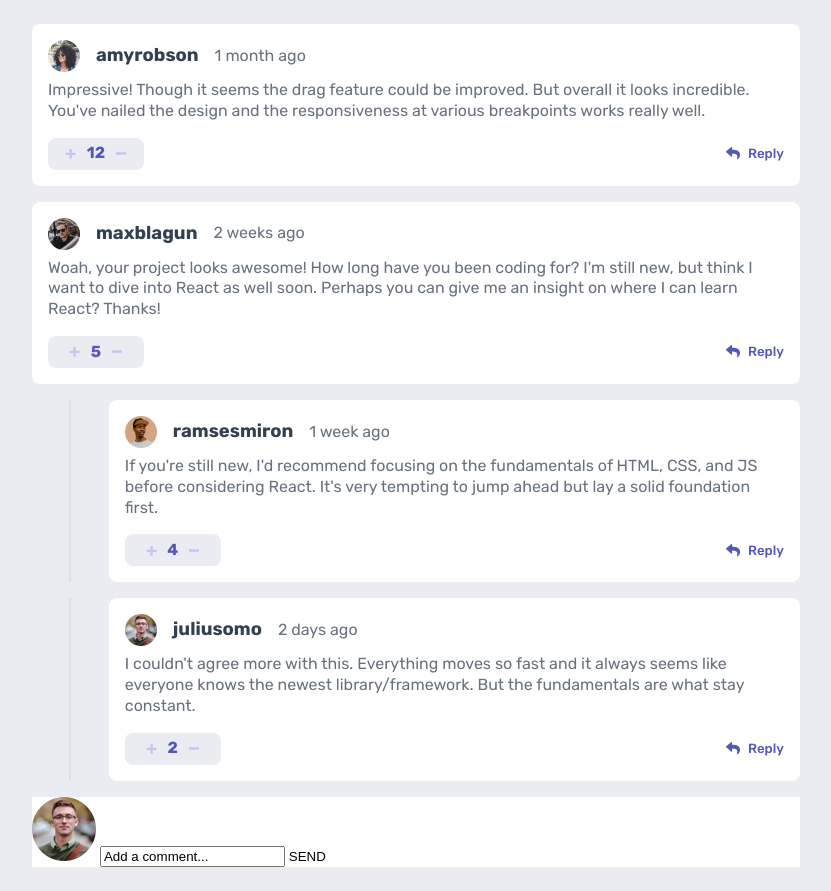
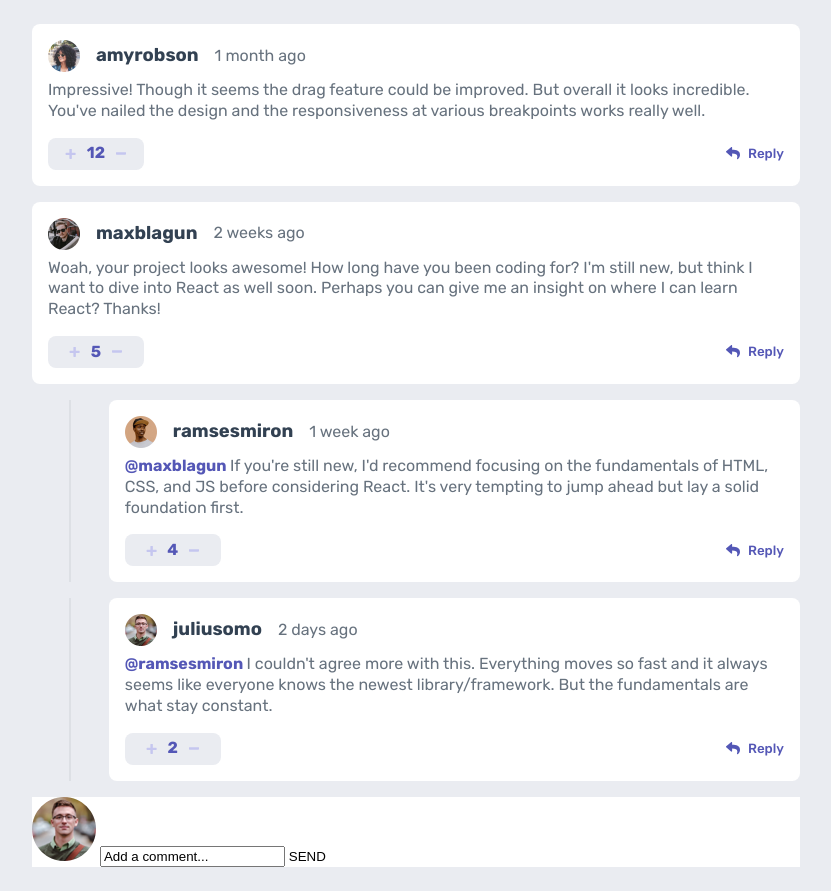
Before and after one commit to wyliemickelson/interactive-comments-section-main, a plain HTML site: page index.html in a window 1280 px wide. Shown: the whole page, without its empty margins (224-1055 px from the left). Drawn offline with Linux system fonts and the light colour scheme.

Commit message:
now displays the user a comment is replying to

```diff
--- a/main.css
+++ b/main.css
@@ -98,6 +98,11 @@ section {
   border-left: 2px solid hsla(211, 10%, 45%, 0.1);
 }
 
+.replying-to_text {
+  color: var(--clr-primary-mblue);
+  font-weight: 700;
+}
+
 .comment--reply {
   grid-column: 2 / 3;
 }
--- a/main.js
+++ b/main.js
@@ -36,9 +36,6 @@ function createAllComments(jsonObject) {
 
 function createComment(jsonComment) {
   const comment = document.createElement('li');
-  if (jsonComment.replyingTo !== undefined) {
-    comment.classList.add('comment--reply')
-  }
   comment.classList.add('comment');
   comment.classList.add('bg-white');
   comment.id = jsonComment.id;
@@ -47,6 +44,15 @@ function createComment(jsonComment) {
   comment.appendChild(createCommentAvatar(jsonComment));
   comment.appendChild(createCommentText(jsonComment));
   comment.appendChild(createCommentReply(jsonComment));
+
+  if (jsonComment.replyingTo !== undefined) {
+    comment.classList.add('comment--reply')
+    text = comment.querySelector('.comment_text p');
+    replySpan = document.createElement('span');
+    replySpan.classList.add('replying-to_text')
+    replySpan.textContent = `@${jsonComment.replyingTo} `;
+    text.prepend(replySpan);
+  }
 
   return comment;
 }
```
